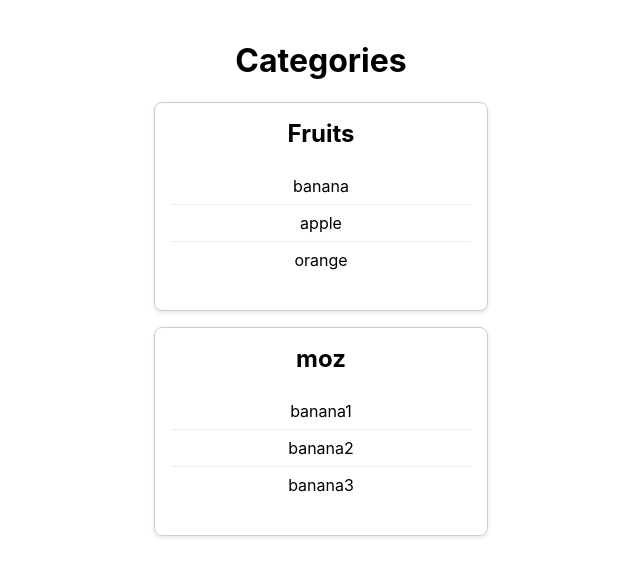
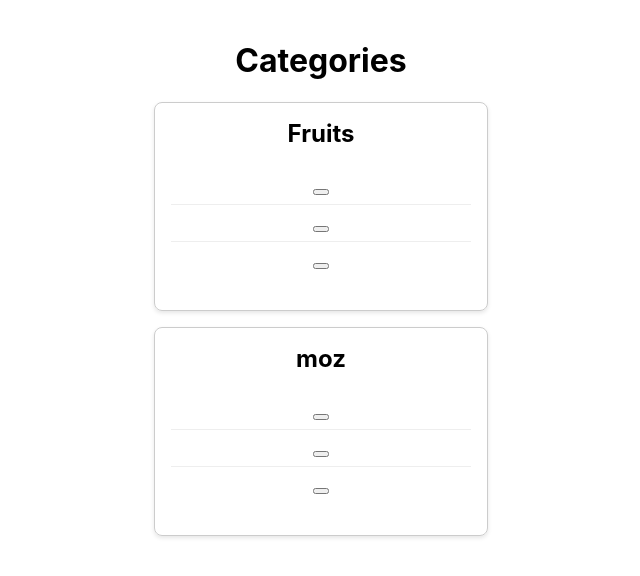
Before and after one commit to ilia1616/littlecodes, a React (Create React App) app in the folder React/frontend/: page / in a window 1280 px wide. Shown: the top 576 px of the page, without its empty margins (319-959 px from the left). Built offline with nearby package versions, Linux system fonts and the light colour scheme.

Commit message:
i failed will try again with a youtube video

```diff
--- a/React/frontend/src/components/category-box.js
+++ b/React/frontend/src/components/category-box.js
@@ -1,12 +1,19 @@
 import React from "react";
+import { useNavigate } from "react-router-dom";
 
 const CategoryBox = ({category, items}) => {
+    const nav = useNavigate();
+
     return(
         <div className="category-box">
             <h2>{category}</h2>
             <ul>
                 {items.map((item,index) =>
-                <li key={index}>{item}</li>
+                <li key={index}>
+                    <button onClick={() => nav("http://localhost:3000/" + {item})}>
+
+                    </button>
+                    </li>
                 )}
             </ul>
         </div>
```
